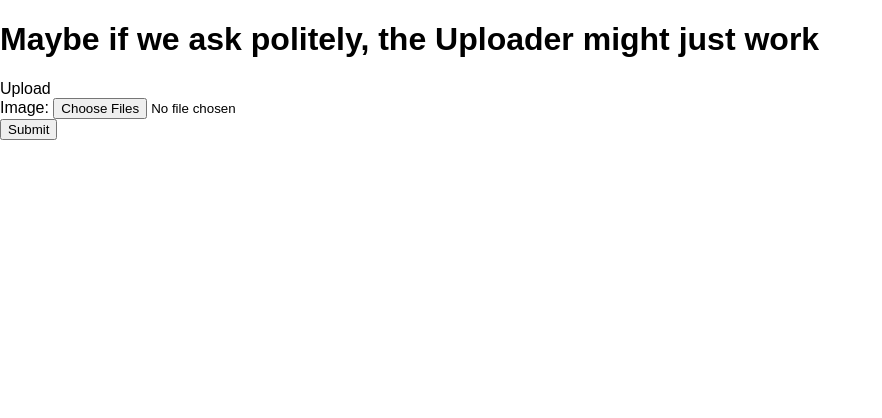
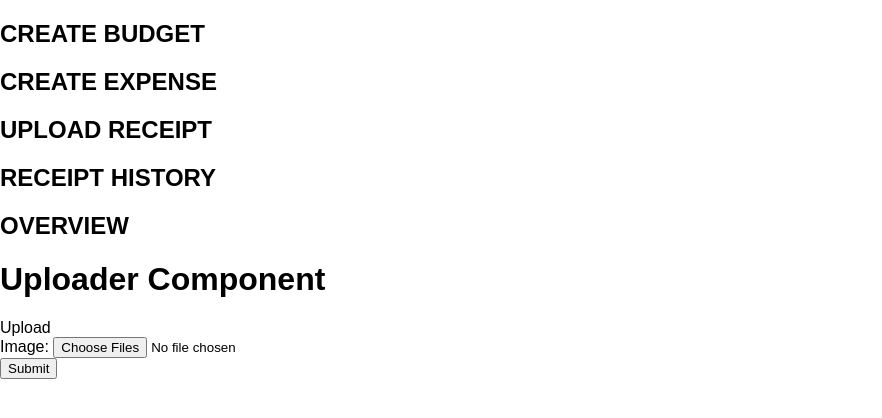
Before and after one commit to girOly/sav-r, a React (Create React App) app in the folder client/: page / in a window 1280 px wide. Shown: the top 418 px of the page, without its empty margins (0-882 px from the left). Built offline with nearby package versions, Linux system fonts and the light colour scheme.

Commit message:
uploader, menu components

```diff
--- a/client/src/App.js
+++ b/client/src/App.js
@@ -1,11 +1,15 @@
 import React from "react";
 import "./App.css";
-import Menu from "../src/components/menu";
-import Inputo from "../src/components/Inputo";
+import Menu from "./components/Menu";
+import Uploader from "./components/Uploader";
 import useApplicationData from "./hooks/useApplicationData";
 function App() {
-  return <Menu />, <Inputo />;
-  // return <Inputo />;
+  return (
+    <div>
+      <Menu />
+      <Uploader />
+    </div>
+  );
 }
 
 export default App;
--- a/client/src/components/Inputo.js
+++ b/client/src/components/Uploader.js
@@ -1,9 +1,9 @@
 import React from "react";
 
-export default function Inputo(props) {
+export default function Uploader(props) {
   return (
     <div className="input-group">
-      <h1>Maybe if we ask politely, the Uploader might just work</h1>
+      <h1>Uploader Component</h1>
       <div className="input-group-prepend">
         <span className="input-group-text" id="inputGroupFileAddon01">
           Upload
```
